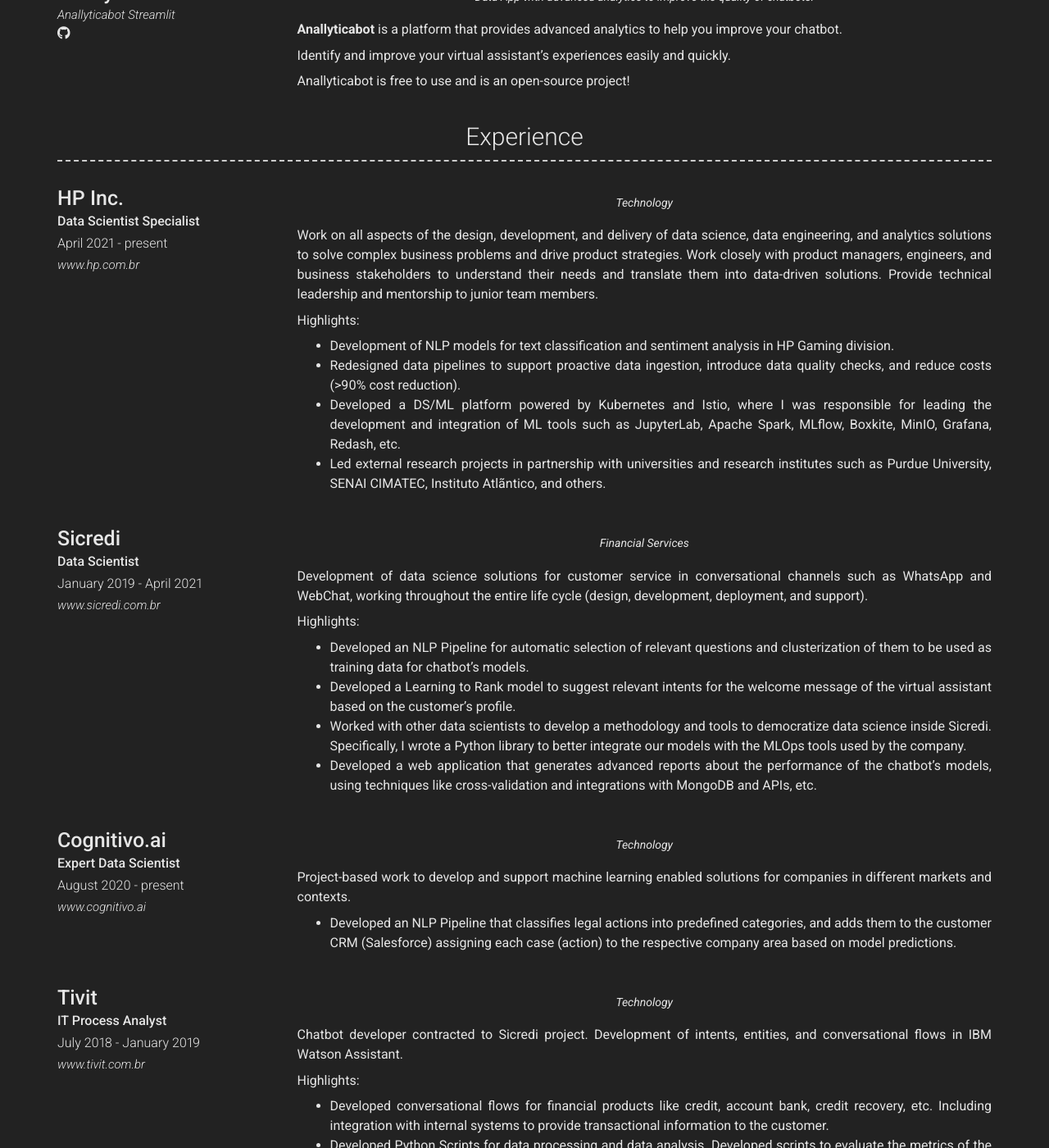
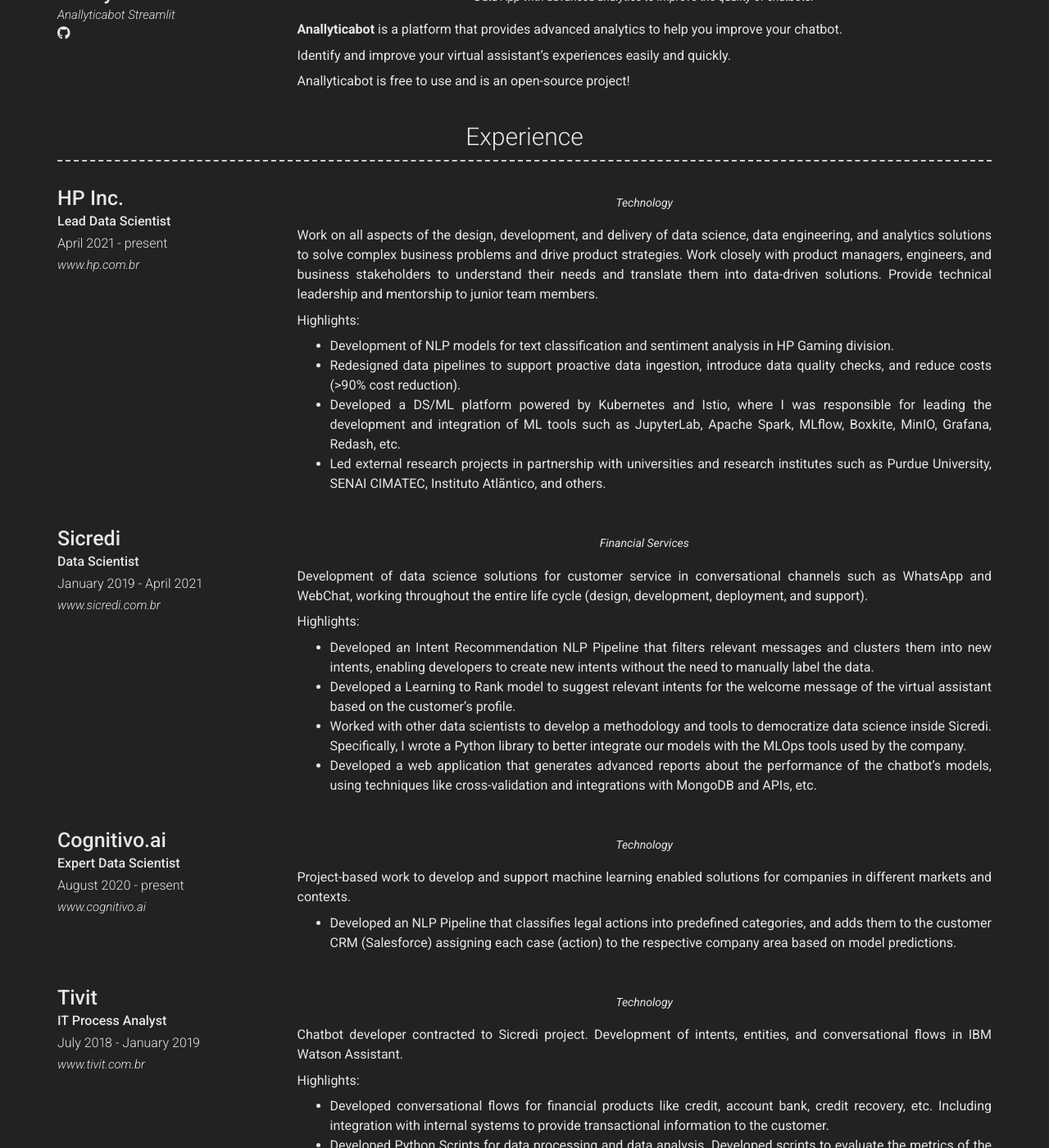
Before and after one commit to DougTrajano/resume, a Jekyll site: the page built from index.md, in a window 1280 px wide and 1400 px high, scrolled down 711 px. Shown: the whole window at 82% size. Built offline with Jekyll 4.4.1, drawn with Linux system fonts in a browser that asks for light colours; nearby versions of some CDN libraries.

Commit message:
Update job title

```diff
--- a/_config.yml
+++ b/_config.yml
@@ -86,7 +86,7 @@ content:
     content:
       - layout: left
         title: HP Inc.
-        sub_title: Data Scientist Specialist
+        sub_title: Lead Data Scientist
         caption: April 2021 - present
         link: www.hp.com.br
         quote: >
@@ -113,7 +113,7 @@ content:
 
           Highlights:
 
-          - Developed an NLP Pipeline for automatic selection of relevant questions and clusterization of them to be used as training data for chatbot’s models.
+          - Developed an Intent Recommendation NLP Pipeline that filters relevant messages and clusters them into new intents, enabling developers to create new intents without the need to manually label the data.
           - Developed a Learning to Rank model to suggest relevant intents for the welcome message of the virtual assistant based on the customer’s profile.
           - Worked with other data scientists to develop a methodology and tools to democratize data science inside Sicredi. Specifically, I wrote a Python library to better integrate our models with the MLOps tools used by the company.
           - Developed a web application that generates advanced reports about the performance of the chatbot’s models, using techniques like cross-validation and integrations with MongoDB and APIs, etc.
```
